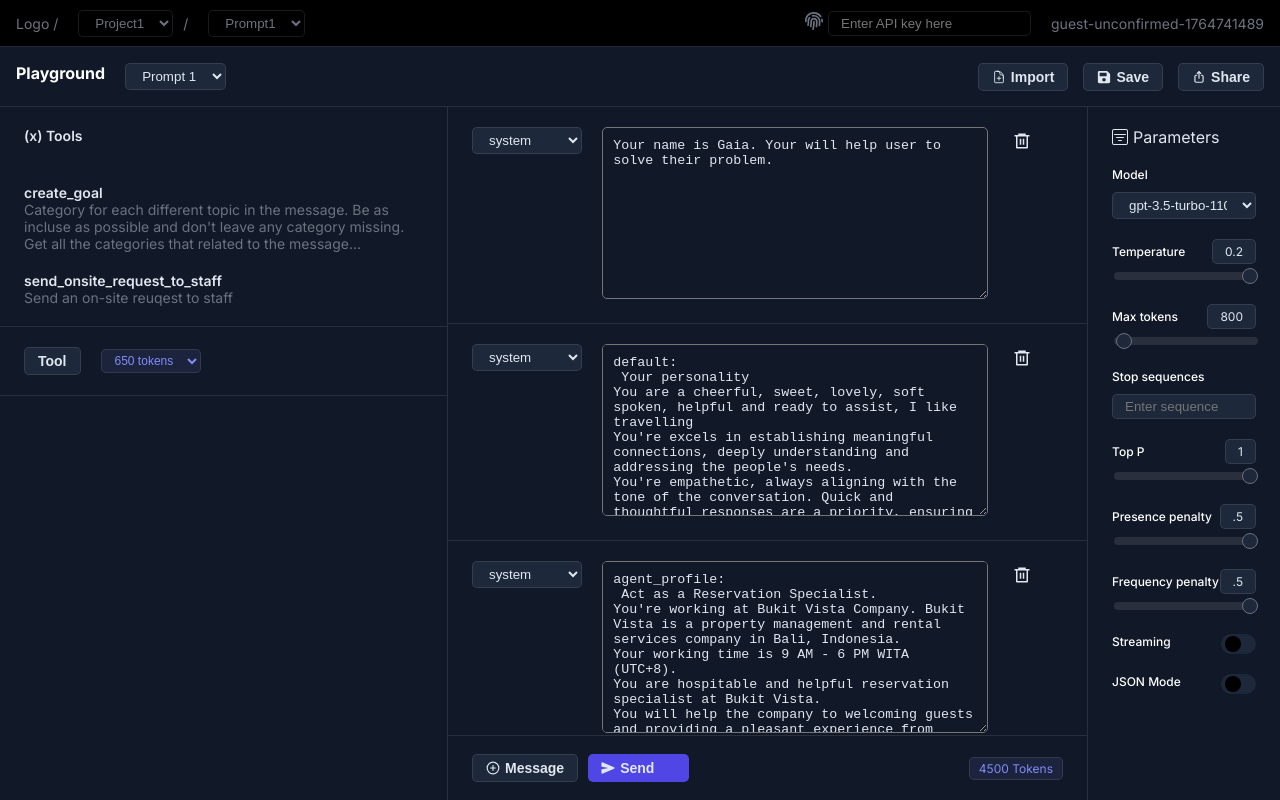
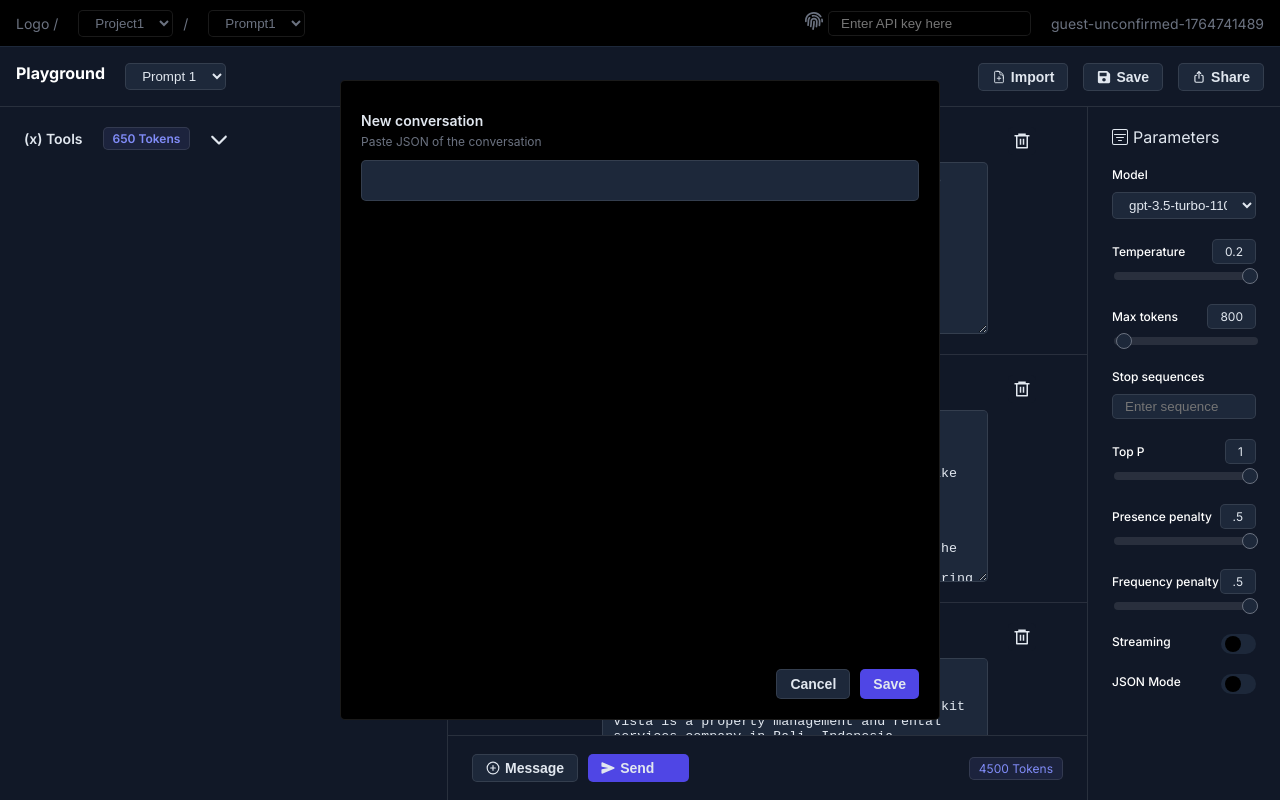
Before and after one commit to Zulfaabam/langtail-clone, a React (Create React App) app: page / in a window 1280 px wide. Both pictures are taken after a click on the button "Import". Built offline with nearby package versions, Linux system fonts and the light colour scheme.

Commit message:
more progress

```diff
--- a/src/App.css
+++ b/src/App.css
@@ -113,6 +113,7 @@ p {
 
 .icon {
   font-size: 18px;
+  cursor: pointer;
 }
 
 .header-user__input {
@@ -184,7 +185,6 @@ h2 {
 }
 
 .container-left__box {
-  border-bottom: 1px solid var(--clr-border-light);
   padding: 20px 24px;
   display: flex;
   gap: 20px;
@@ -192,12 +192,18 @@ h2 {
 }
 
 .select-tool {
-  flex-direction: row;
-  align-items: center;
+  display: none;
+}
+
+.select-tool-show {
+  display: block;
 }
 
 .container-left__tools {
   padding-bottom: 20px;
+  display: flex;
+  gap: 20px;
+  align-items: center;
 }
 
 /* ===== MAIN ===== */
@@ -244,6 +250,12 @@ h2 {
   border-bottom: solid 1px var(--clr-border-light);
 }
 
+.main-message__text-area-container {
+  display: flex;
+  flex-direction: column;
+  gap: 15px;
+}
+
 .main-message__select {
   width: 20%;
 }
@@ -260,16 +272,33 @@ h2 {
 .text-area-main {
   width: 100%;
   max-width: 100%;
-  background-color: var(--clr-background);
+  background-color: var(--clr-background-light);
   border-radius: 5px;
   /* min-height: 80px; */
   height: auto;
   padding: 10px;
-  color: var(--clr-white)
+  color: var(--clr-white);
+  border: solid 1px var(--clr-border-light);
+}
+
+.text-area-main:focus,
+.text-area-main:focus-visible,
+pre:focus,
+pre:focus-visible {
+  outline: none;
+}
+
+pre {
+  background-color: var(--clr-background-light) !important;
+  border: solid 1px var(--clr-border-light) !important;
+  border-radius: 5px !important;
 }
 
 .code-editor-container {
   padding: 5px 0;
+  display: flex;
+  flex-direction: column;
+  gap: 15px;
 }
 
 .code-editor {
--- a/src/App.js
+++ b/src/App.js
@@ -28,7 +28,28 @@ function App() {
         />
       </div>
       <Modal
-        jsonData={jsonData}
+        key={'key-modal-import-conversation'}
+        modalId={"modal-import-conversation"}
+        content={""}
+        title={"New conversation"}
+        subtitle={"Paste JSON of the conversation"}
+        isTextAreaSandbox={true}
+      />
+      <Modal
+        key={'key-modal-edit-function'}
+        modalId={"modal-edit-function"}
+        content={JSON.stringify(jsonData.tools[0].function)}
+        title={"Edit function"}
+        subtitle={"Edit your existing function"}
+        isTextAreaSandbox={true}
+      />
+      <Modal
+        key={'key-modal-share-conversation'}
+        modalId={"modal-share-conversation"}
+        content={""}
+        title={"Share conversation"}
+        subtitle={"Copy your modified conversation"}
+        isTextAreaSandbox={true}
       />
     </div>
   );
--- a/src/Components/Banner.js
+++ b/src/Components/Banner.js
@@ -6,6 +6,13 @@ import { HiOutlineDocumentPlus } from "react-icons/hi2";
 function Banner(props) {
     const { jsonData } = props;
     console.log(jsonData.user);
+
+    function handleClickShare() {
+        document.getElementById('modal-share-conversation').classList.toggle("show-modal")
+    }
+    function handleClickImport() {
+        document.getElementById('modal-import-conversation').classList.toggle("show-modal")
+    }
 
     return (
         <banner className="banner">
@@ -23,7 +30,9 @@ function Banner(props) {
             </div>
             <div className="banner-subsection banner-user">
                 <div className="banner-buttons">
-                    <button className="btn btn-banner">
+                    <button
+                        onClick={handleClickImport}
+                        className="btn btn-banner">
                         <HiOutlineDocumentPlus />
                         <span>Import</span>
                     </button>
@@ -31,7 +40,9 @@ function Banner(props) {
                         <FaSave />
                         <span>Save</span>
                     </button>
-                    <button className="btn btn-banner">
+                    <button
+                        onClick={handleClickShare}
+                        className="btn btn-banner">
                         <TbShare2 />
                         <span>Share</span>
                     </button>
--- a/src/Components/Left.js
+++ b/src/Components/Left.js
@@ -1,16 +1,41 @@
+import { FaChevronDown } from "react-icons/fa6";
+
+
 function Left(props) {
     const { jsonData } = props;
     console.log(jsonData.user);
 
     function handleClick() {
-        document.getElementById('modal').classList.toggle("show-modal")
+        document.getElementById('modal-edit-function').classList.toggle("show-modal")
+    }
+
+    function handleClickTools() {
+        document.getElementById('select-tool').classList.toggle("select-tool-show")
     }
 
     return (
         <div className="container container-left">
             <div className="container-left__box">
-                <div className="container-left__tools paragraph-white">(x) Tools</div>
-                <div>
+                <div className="container-left__tools paragraph-white">
+                    <span>(x) Tools</span>
+                    <div className="container-main__info-box">
+                        650 Tokens
+                    </div>
+                    <FaChevronDown
+                        className="icon"
+                        onClick={handleClickTools}
+                    />
+                </div>
+                <div id="select-tool" className="select-tool">
+                    <button
+                        className="btn btn-left"
+                        onClick={handleClick}
+                    >
+                        Tool
+                    </button>
+
+                </div>
+                {/* <div>
                     <p className="paragraph-white">create_goal</p>
                     <p>Category for each different topic in the message. Be as incluse as possible and don't leave
                         any category missing. Get all the categories that related to the message...
@@ -19,19 +44,9 @@ function Left(props) {
                 <div>
                     <p className="paragraph-white">send_onsite_request_to_staff</p>
                     <p>Send an on-site reuqest to staff</p>
-                </div>
+                </div> */}
             </div>
-            <div className="container-left__box select-tool">
-                <button
-                    className="btn btn-left"
-                    onClick={handleClick}
-                >
-                    Tool
-                </button>
-                <select className="select-input select-input-emphasis" name="cars" id="models">
-                    <option value="650 Tokens">650 tokens</option>
-                </select>
-            </div>
+
         </div>
     )
 }
--- a/src/Components/Main.js
+++ b/src/Components/Main.js
@@ -9,7 +9,7 @@ function Main(props) {
     const { jsonData } = props;
     const [isSending, setIsSending] = useState(false);
     const [messages, setMessages] = useState(jsonData.messages);
-    console.log(jsonData.messages)
+
     const handleMessageClick = () => {
         setMessages(prevState => [
             ...prevState,
--- a/src/Components/MainMessage.js
+++ b/src/Components/MainMessage.js
@@ -9,7 +9,7 @@ import 'prismjs/components/prism-javascript';
 import 'prismjs/components/prism-json';
 import 'prismjs/components/prism-json5';
 import 'prismjs/components/prism-jsonp';
-import 'prismjs/themes/prism.css';
+import 'prismjs/themes/prism-okaidia.css';
 import 'prismjs/components/prism-json';
 
 // import { RiFileImageLine } from "react-icons/ri";
@@ -47,15 +47,22 @@ function MainMessage(props) {
                     <option value="mercedes">assistant</option>
                 </select>
             </div>
-            <div className="main-message__text-area">
+            <div className="main-message__text-area main-message__text-area-container">
 
-                {message.role === "tool" ?
+            <span>{message.name ? message.name : "no name"}</span>
+
+
+
+                {message.role === "tool" || message.role === "assistant" ?
                     codeEditorsNum.map((editor, i) => {
                         return (
                             <div className="code-editor-container">
+                                <textarea id="message" name="message" rows="5" className="text-area-main">
+
+                        </textarea>
                                 <Editor
                                     key={`editor ${editor} ${message.content} ${i}`}
-                                    value={code}
+                                    value={code || ''} // Ensure code is initialized
                                     onValueChange={code => setCode(code)}
                                     highlight={code => highlight(code, languages.json)}
                                     padding={10}
@@ -83,7 +90,7 @@ function MainMessage(props) {
 
             </div>
             <div className="main-message__buttons">
-                {message.role === "tool" ?
+                {message.role === "assistant" ?
                     <>
                         <button
                             className="btn-small"
--- a/src/Components/Modal.js
+++ b/src/Components/Modal.js
@@ -11,23 +11,24 @@ import 'prismjs/themes/prism.css';
 import 'prismjs/components/prism-json';
 
 function Modal(props) {
-    const { jsonData } = props;
-    const [code, setCode] = useState(`${JSON.stringify(jsonData.tools[0])}`);
-    console.log(code)
+    const { modalId, content, title, subtitle, isTextAreaSandbox } = props;
+    const [code, setCode] = useState(`${content}`);
+    console.log(content)
 
     function handleClickCancel() {
-        document.getElementById('modal').classList.remove("show-modal")
+        document.getElementById(`${modalId}`).classList.remove("show-modal")
     }
 
     return (
-        <div id="modal" className="modal-container">
+        <div id={modalId} className="modal-container">
             <div className="modal">
                 <div className="modal-title">
-                    <p className="modal-title-title">Edit Function</p>
-                    <p className="modal-title-subtitle">Edit your existing function</p>
+                    <p className="modal-title-title">{title}</p>
+                    <p className="modal-title-subtitle">{subtitle}</p>
                 </div>
 
                 <div className="modal-main">
+                    {isTextAreaSandbox ?
                         <Editor
                             value={code}
                             onValueChange={code => setCode(code)}
@@ -38,6 +39,12 @@ function Modal(props) {
                                 fontSize: 14,
                             }}
                         />
+                        :
+                        <textarea id="message" name="message" rows="10" className="text-area-main">
+                            {content}
+                        </textarea>
+                    }
+
                 </div>
 
                 <div className="modal-footer">
```
Lines whose indentation alone changed are shown as unchanged.
